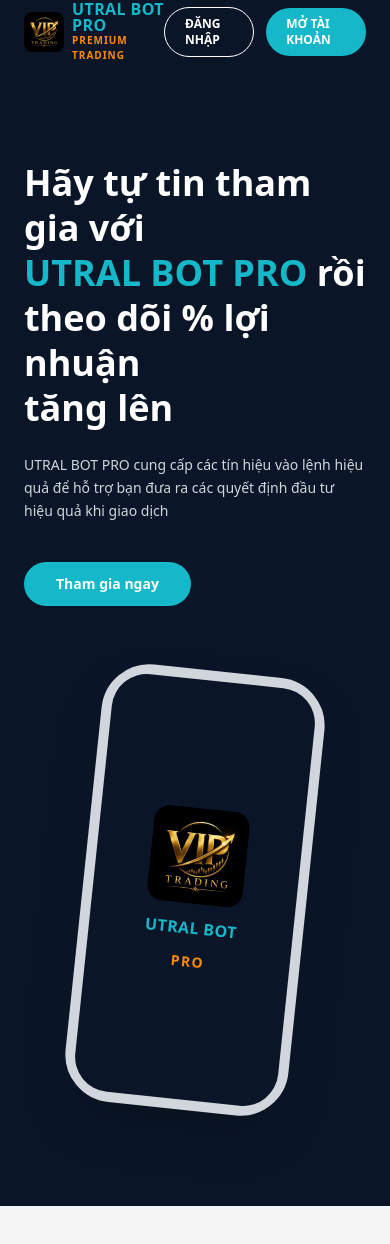
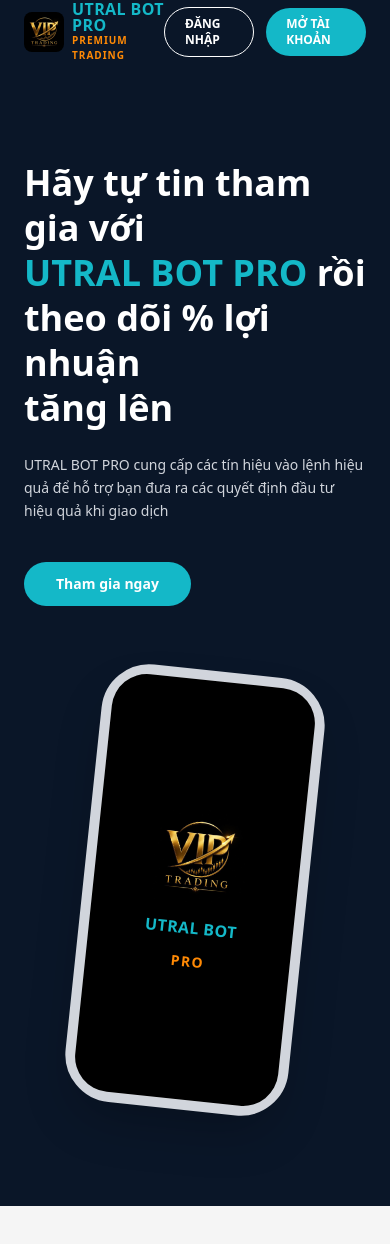
Before and after one commit to trongkhoile/web_quan_ly, a Next.js app: page / in a window 390 px wide. Shown: the top 1244 px of the page. Built offline with nearby package versions, Linux system fonts and the light colour scheme.

Commit message:
Set phone mockup background to black to match logo

```diff
--- a/app/page.tsx
+++ b/app/page.tsx
@@ -70,7 +70,7 @@
               <div className="absolute inset-0 bg-[#14b8c8]/20 rounded-full blur-3xl scale-150 -z-10" />
               {/* Phone */}
               <div className="w-56 h-[440px] bg-gray-200 rounded-[3rem] border-[10px] border-gray-300 shadow-2xl flex items-center justify-center rotate-6">
-                <div className="w-full h-full bg-[#0a1628] rounded-[2.2rem] flex flex-col items-center justify-center gap-3 p-6">
+                <div className="w-full h-full bg-black rounded-[2.2rem] flex flex-col items-center justify-center gap-3 p-6">
                   <img src="/logo.jpg" alt="UTRAL BOT PRO" className="w-24 h-24 rounded-2xl object-cover" />
                   <div className="text-[#14b8c8] font-black text-base tracking-wide">UTRAL BOT</div>
                   <div className="text-orange-400 font-bold text-sm tracking-widest">PRO</div>
```
